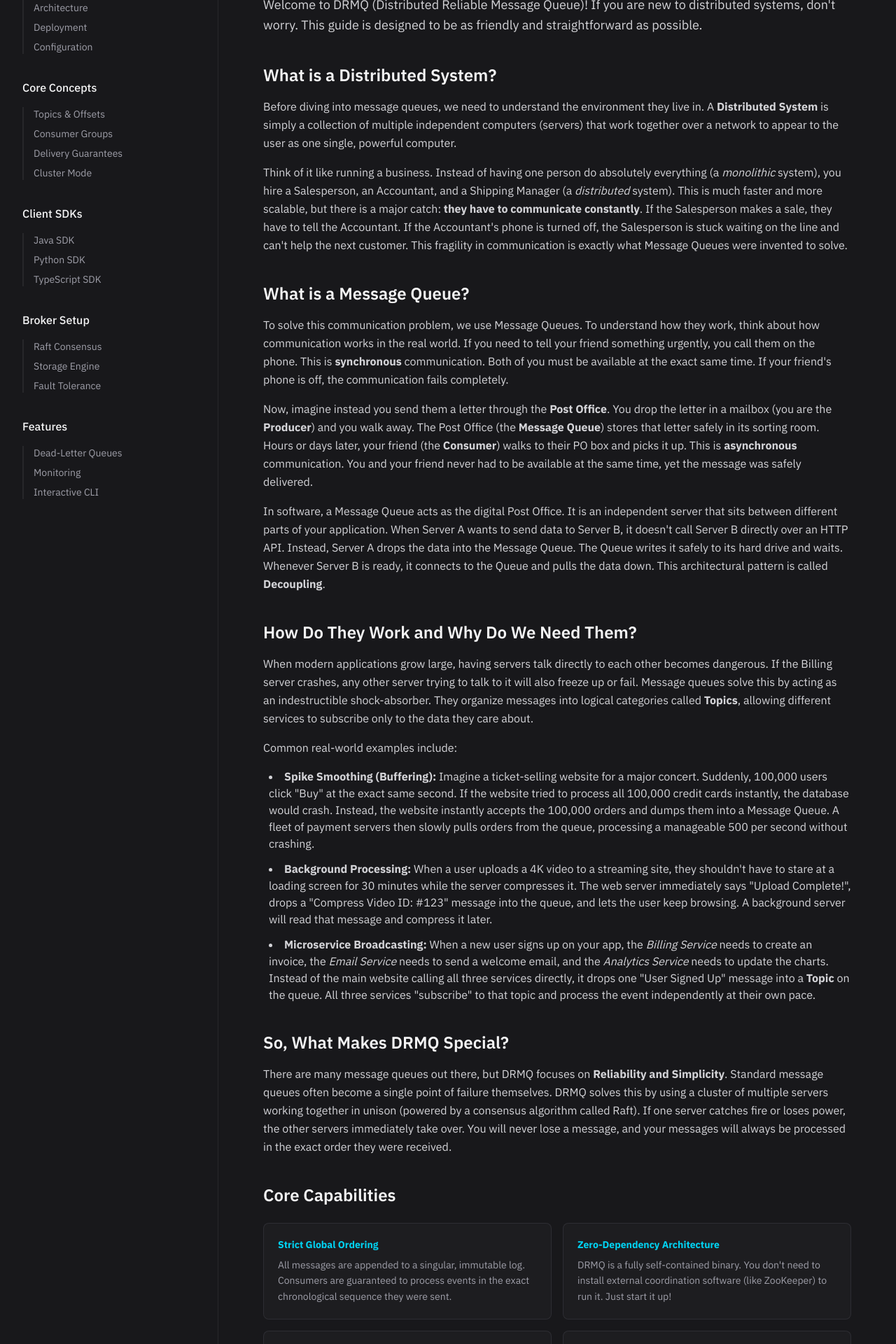
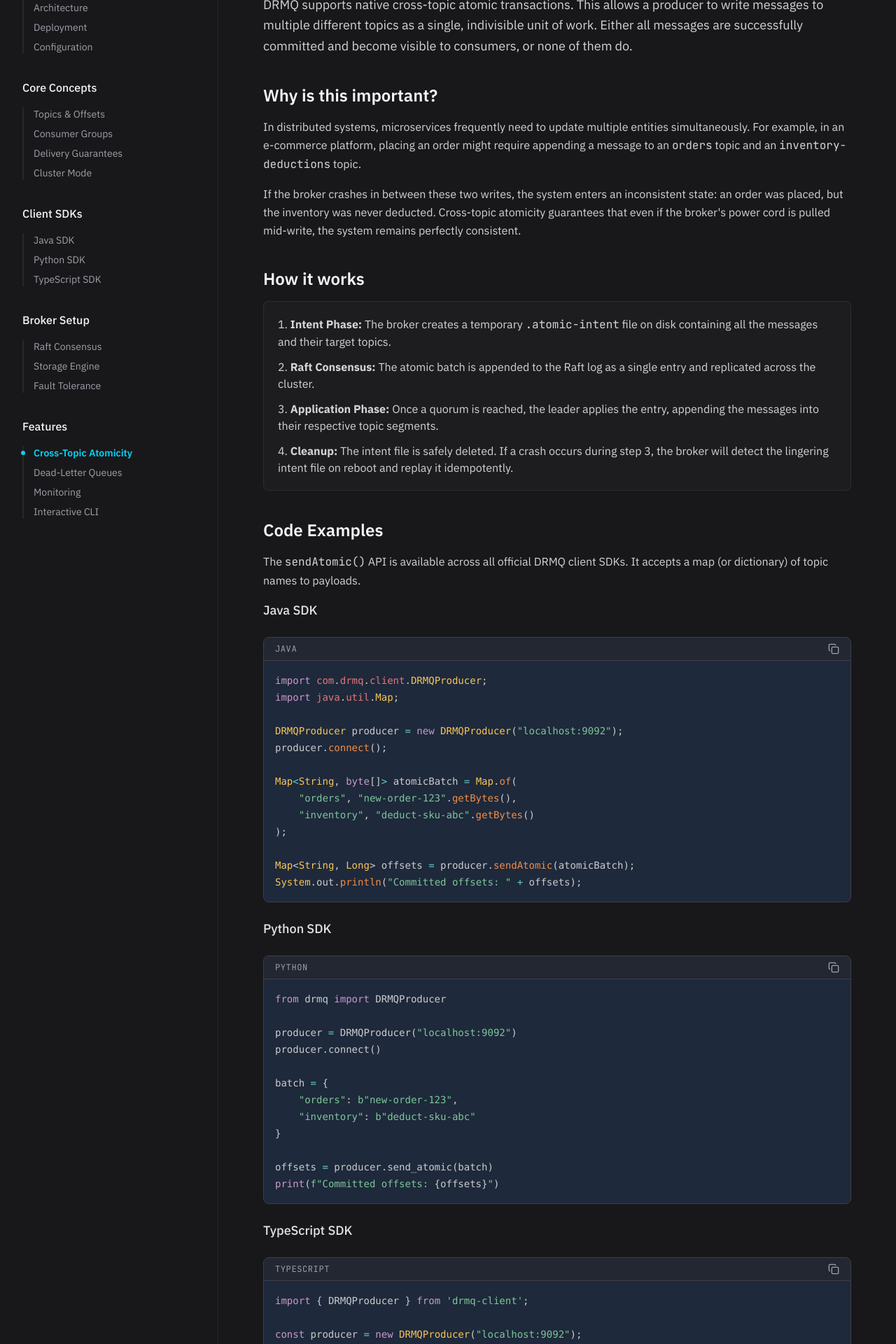
Before and after one commit to samuel025/Drmq-web, a React (Vite) app: page /#/docs/atomicity in a window 1280 px wide. Shown: the part 220-2140 px from the top of the page at 70% size. Built offline with nearby package versions, Linux system fonts and the light colour scheme.

Commit message:
feat: add Cross-Topic Atomicity documentation and update configuration parameters for log and Raft fsync settings

```diff
--- a/src/App.tsx
+++ b/src/App.tsx
@@ -21,6 +21,7 @@
 import { Monitoring } from './pages/Monitoring';
 import { CLI } from './pages/CLI';
 import { DLQ } from './pages/DLQ';
+import { CrossTopicAtomicity } from './pages/CrossTopicAtomicity';
 
 function App() {
   return (
@@ -48,6 +49,7 @@
           <Route path="monitoring" element={<Monitoring />} />
           <Route path="cli" element={<CLI />} />
           <Route path="dlq" element={<DLQ />} />
+          <Route path="atomicity" element={<CrossTopicAtomicity />} />
           <Route path="*" element={<Introduction />} />
         </Route>
       </Routes>
--- a/src/components/Sidebar.tsx
+++ b/src/components/Sidebar.tsx
@@ -41,6 +41,7 @@
   {
     title: 'Features',
     links: [
+      { name: 'Cross-Topic Atomicity', href: '/docs/atomicity', icon: ShieldAlert },
       { name: 'Dead-Letter Queues', href: '/docs/dlq', icon: ShieldAlert },
       { name: 'Monitoring', href: '/docs/monitoring', icon: Settings },
       { name: 'Interactive CLI', href: '/docs/cli', icon: Terminal },
--- a/src/pages/Configuration.tsx
+++ b/src/pages/Configuration.tsx
@@ -77,8 +77,8 @@
       <ParamField name="--log-retention-ms" type="long" defaultValue="604800000">
         <p>How long the broker retains message segments before deleting them, in milliseconds. The default is 7 days (604,800,000 ms). Segments are eligible for deletion once they are older than this value <strong>and</strong> no longer the active write segment. Must be a positive integer.</p>
       </ParamField>
-      <ParamField name="--log-segment-fsync" type="boolean" defaultValue="true">
-        <p>Whether the broker strictly flushes writes to disk (<code>fsync</code>) before acknowledging them to the client. The default is <code>true</code> for maximum durability. Set to <code>false</code> to disable synchronous flushes, vastly improving throughput at the risk of data loss during a sudden power failure.</p>
+      <ParamField name="--log-segment-fsync" type="boolean" defaultValue="false">
+        <p>Whether the broker strictly flushes writes to disk (<code>fsync</code>) for the Message Store log before acknowledging them to the client. The default is <code>false</code> to maximize throughput, relying on the OS page cache and the Raft consensus log for safety. Set to <code>true</code> to enable synchronous flushes for maximum local disk durability.</p>
       </ParamField>
 
       <h2 className="text-2xl font-semibold text-slate-100 mt-10 mb-4">InfinityLog (Transparent Tiered Storage)</h2>
@@ -102,8 +102,11 @@
         <div className="mb-3"><CodeBlock language="bash" code="--peers 2:localhost:9093,3:localhost:9094" /></div>
         <p>Do not include the current node's own address in the peer list.</p>
       </ParamField>
-      <ParamField name="--raft-compact-threshold" type="long" defaultValue="1000">
+      <ParamField name="--raft-compact-threshold" type="long" defaultValue="10000">
         <p>The number of committed Raft log entries that accumulates before the broker triggers a log compaction (snapshot). Lower values reduce recovery time after a restart at the cost of more frequent compaction I/O. Must be a positive integer.</p>
+      </ParamField>
+      <ParamField name="--raft-fsync-enabled" type="boolean" defaultValue="true">
+        <p>Whether the broker strictly flushes writes to disk (<code>fsync</code>) for the Raft consensus log before acknowledging them. The default is <code>true</code> for maximum safety. Disabling this improves throughput but risks split-brain or data loss if a majority of nodes lose power simultaneously.</p>
       </ParamField>
 
       <div className="bg-blue-500/10 rounded-lg p-4 mb-6 mt-4">
@@ -214,14 +217,15 @@
                 ['--peers', 'string', '(none)', 'Required for cluster mode'],
                 ['--log-segment-bytes', 'long', '104857600', '100 MB'],
                 ['--log-retention-ms', 'long', '604800000', '7 days'],
-                ['--raft-compact-threshold', 'long', '5000', 'Log entries between snapshots'],
+                ['--raft-compact-threshold', 'long', '10000', 'Log entries between snapshots'],
                 ['--max-deliveries', 'int', '5', 'Attempts before DLQ routing'],
                 ['--dlq-topic-prefix', 'string', 'dlq.', 'Prefix for DLQ topic names'],
                 ['--metrics-enabled', 'boolean', 'true', 'true or false'],
                 ['--metrics-disabled', 'flag', '—', 'Shorthand for --metrics-enabled false'],
                 ['--metrics-port', 'int', '9096', 'Prometheus HTTP port'],
                 ['--metrics-path', 'string', '/metrics', 'Prometheus HTTP path'],
-                ['--log-segment-fsync', 'boolean', 'true', 'Force disk flush per batch'],
+                ['--log-segment-fsync', 'boolean', 'false', 'Force disk flush per batch'],
+                ['--raft-fsync-enabled', 'boolean', 'true', 'Force Raft log disk flush'],
                 ['--s3-archive-bucket', 'string', '(none)', 'Enable InfinityLog tiered storage'],
                 ['--s3-archive-region', 'string', 'us-east-1', 'Cloud region'],
                 ['--s3-archive-endpoint', 'string', '(none)', 'Custom endpoint for R2/MinIO/Spaces']
--- /dev/null
+++ b/src/pages/CrossTopicAtomicity.tsx
@@ -0,0 +1,98 @@
+import { CodeBlock } from '../components/CodeBlock';
+
+export function CrossTopicAtomicity() {
+  return (
+    <div>
+      <div className="inline-block text-xs font-mono tracking-widest text-emerald-500 border border-emerald-500/30 bg-emerald-500/10 rounded px-3 py-1 mb-4">
+        ADVANCED FEATURE
+      </div>
+      <h1 className="text-4xl font-bold text-white mb-6">Cross-Topic Atomic Transactions</h1>
+
+      <p className="text-lg text-slate-300 mb-8 leading-relaxed">
+        DRMQ supports native cross-topic atomic transactions. This allows a producer to write messages to multiple different topics as a single, indivisible unit of work. Either all messages are successfully committed and become visible to consumers, or none of them do.
+      </p>
+
+      <h2 className="text-2xl font-semibold text-slate-100 mt-10 mb-4">Why is this important?</h2>
+      <p className="text-slate-300 mb-4 leading-relaxed">
+        In distributed systems, microservices frequently need to update multiple entities simultaneously. For example, in an e-commerce platform, placing an order might require appending a message to an <code>orders</code> topic and an <code>inventory-deductions</code> topic.
+      </p>
+      <p className="text-slate-300 mb-8 leading-relaxed">
+        If the broker crashes in between these two writes, the system enters an inconsistent state: an order was placed, but the inventory was never deducted. Cross-topic atomicity guarantees that even if the broker's power cord is pulled mid-write, the system remains perfectly consistent.
+      </p>
+
+      <h2 className="text-2xl font-semibold text-slate-100 mt-10 mb-4">How it works</h2>
+      <div className="bg-slate-800/40 border border-slate-700/50 rounded-lg p-5 mb-8">
+        <ol className="list-decimal list-inside text-slate-300 space-y-3">
+          <li><strong>Intent Phase:</strong> The broker creates a temporary <code>.atomic-intent</code> file on disk containing all the messages and their target topics.</li>
+          <li><strong>Raft Consensus:</strong> The atomic batch is appended to the Raft log as a single entry and replicated across the cluster.</li>
+          <li><strong>Application Phase:</strong> Once a quorum is reached, the leader applies the entry, appending the messages into their respective topic segments.</li>
+          <li><strong>Cleanup:</strong> The intent file is safely deleted. If a crash occurs during step 3, the broker will detect the lingering intent file on reboot and replay it idempotently.</li>
+        </ol>
+      </div>
+
+      <h2 className="text-2xl font-semibold text-slate-100 mt-10 mb-4">Code Examples</h2>
+      <p className="text-slate-300 mb-4 leading-relaxed">
+        The <code>sendAtomic()</code> API is available across all official DRMQ client SDKs. It accepts a map (or dictionary) of topic names to payloads.
+      </p>
+
+      <div className="space-y-6 mb-10">
+        <div>
+          <h3 className="text-lg font-medium text-slate-200 mb-3">Java SDK</h3>
+          <CodeBlock
+            language="java"
+            code={`import com.drmq.client.DRMQProducer;
+import java.util.Map;
+
+DRMQProducer producer = new DRMQProducer("localhost:9092");
+producer.connect();
+
+Map<String, byte[]> atomicBatch = Map.of(
+    "orders", "new-order-123".getBytes(),
+    "inventory", "deduct-sku-abc".getBytes()
+);
+
+Map<String, Long> offsets = producer.sendAtomic(atomicBatch);
+System.out.println("Committed offsets: " + offsets);`}
+          />
+        </div>
+
+        <div>
+          <h3 className="text-lg font-medium text-slate-200 mb-3">Python SDK</h3>
+          <CodeBlock
+            language="python"
+            code={`from drmq import DRMQProducer
+
+producer = DRMQProducer("localhost:9092")
+producer.connect()
+
+batch = {
+    "orders": b"new-order-123",
+    "inventory": b"deduct-sku-abc"
+}
+
+offsets = producer.send_atomic(batch)
+print(f"Committed offsets: {offsets}")`}
+          />
+        </div>
+
+        <div>
+          <h3 className="text-lg font-medium text-slate-200 mb-3">TypeScript SDK</h3>
+          <CodeBlock
+            language="typescript"
+            code={`import { DRMQProducer } from 'drmq-client';
+
+const producer = new DRMQProducer("localhost:9092");
+await producer.connect();
+
+const offsets = await producer.sendAtomic({
+    "orders": Buffer.from("new-order-123"),
+    "inventory": Buffer.from("deduct-sku-abc")
+});
+
+console.log("Committed offsets:", offsets);`}
+          />
+        </div>
+      </div>
+    </div>
+  );
+}
```
